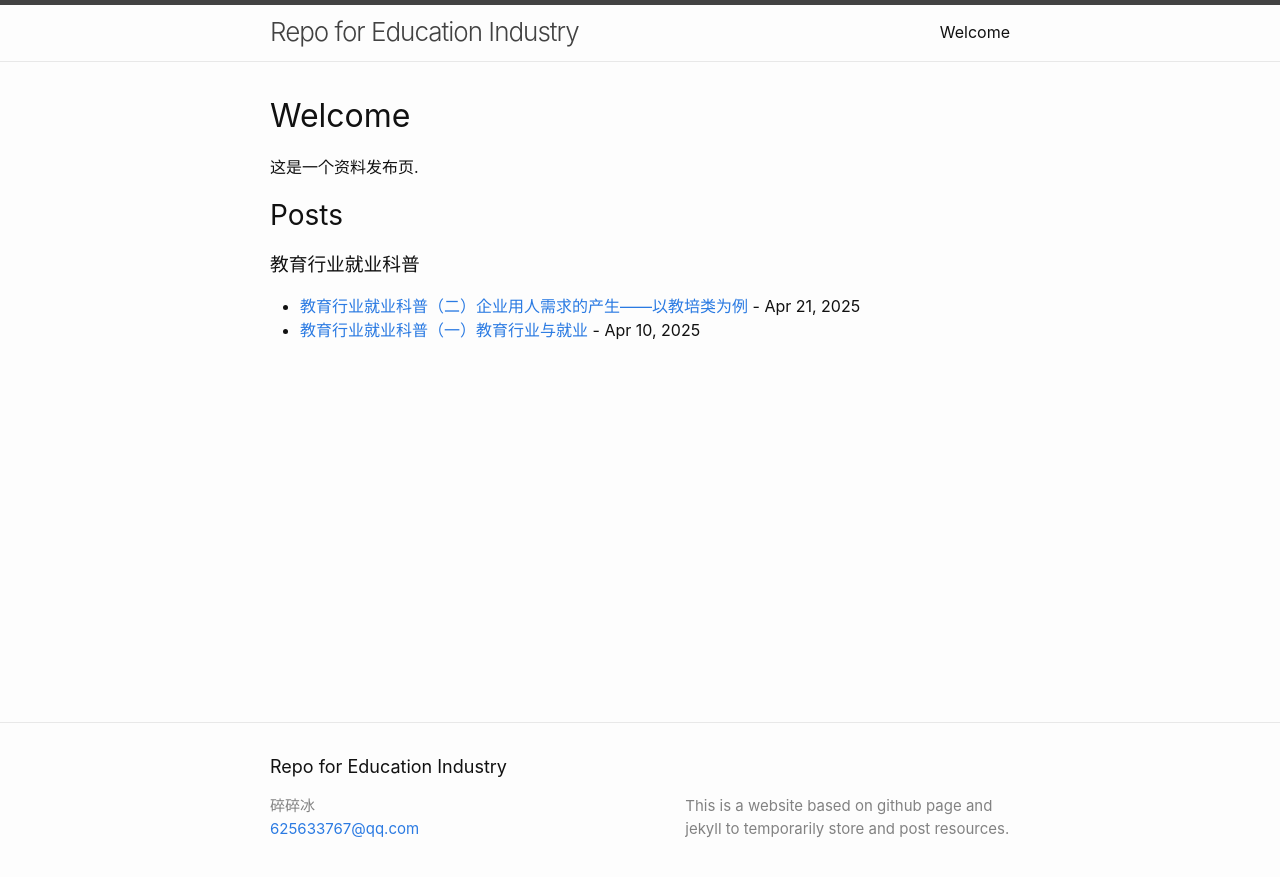
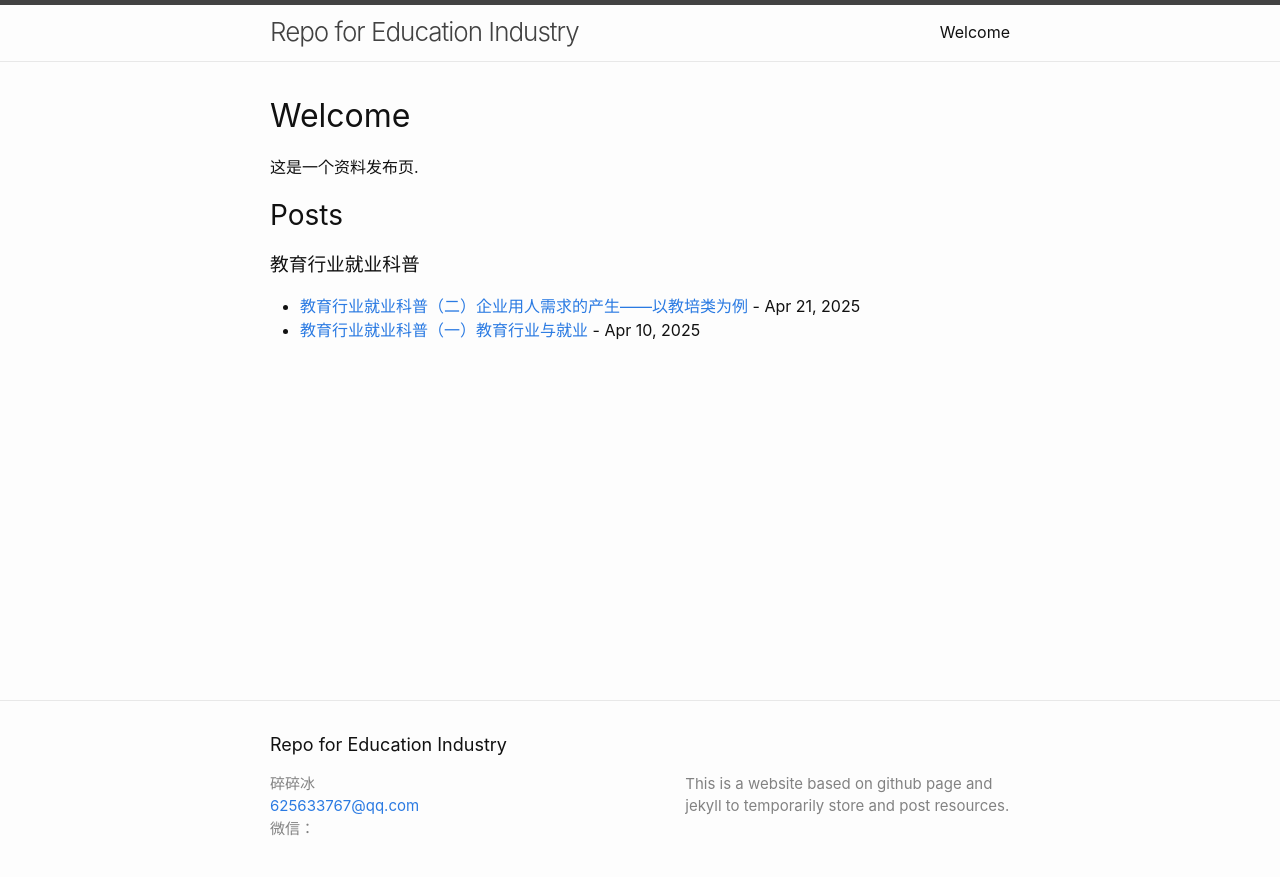
Before and after one commit to broken-ice-ice/Repo-for-Education-Industry, a Jekyll site: the page built from index.md, in a window 1280 px wide. Shown: the top 877 px of the page. Built offline with Jekyll 4.4.1, drawn with Linux system fonts in a browser that asks for light colours.

Commit message:
Update footer.html

```diff
--- a/_includes/footer.html
+++ b/_includes/footer.html
@@ -14,10 +14,15 @@
             {%- else -%}
               {{ site.title | escape }}
             {%- endif -%}
-            </li>
-            {%- if site.email -%}
+          </li>
+
+          {%- if site.email -%}
             <li><a class="u-email" href="mailto:{{ site.email }}">{{ site.email }}</a></li>
-            {%- endif -%}
+          {%- endif -%}
+
+          {%- if site.wechat -%}
+            <li>微信：{{ site.wechat_id | escape }}</li>
+          {%- endif -%}
         </ul>
       </div>
 
@@ -31,5 +36,4 @@
     </div>
 
   </div>
-
 </footer>
```
